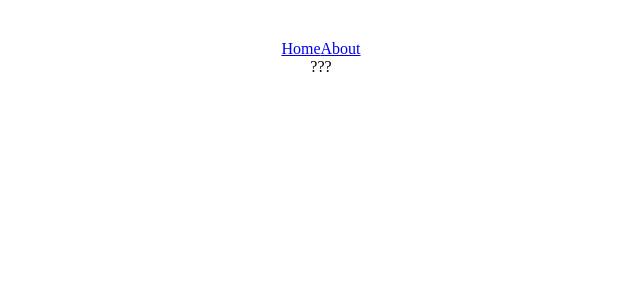
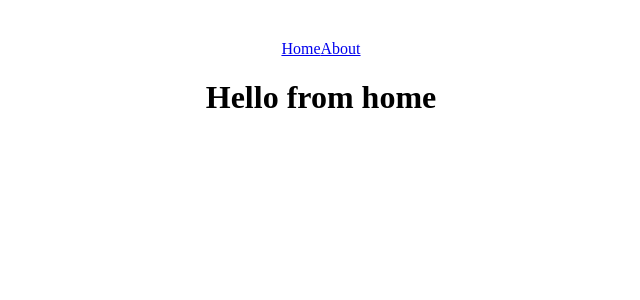
Before and after one commit to abijoserah/react-router, a React (Vite) app: page / in a window 1280 px wide. Shown: the top 300 px of the page, without its empty margins (319-959 px from the left). Built offline with nearby package versions, Linux system fonts and the light colour scheme.

Commit message:
Adding outlet to main

```diff
--- a/src/App.tsx
+++ b/src/App.tsx
@@ -1,4 +1,4 @@
-import { Link } from "react-router";
+import { Link, Outlet } from "react-router";
 
 import "./App.css";
 
@@ -9,7 +9,9 @@ function App() {
         <Link to="/">Home</Link>
         <Link to="/about">About</Link>
       </nav>
-      <main>???</main>
+      <main>
+        <Outlet />
+      </main>
     </>
   );
 }
```
